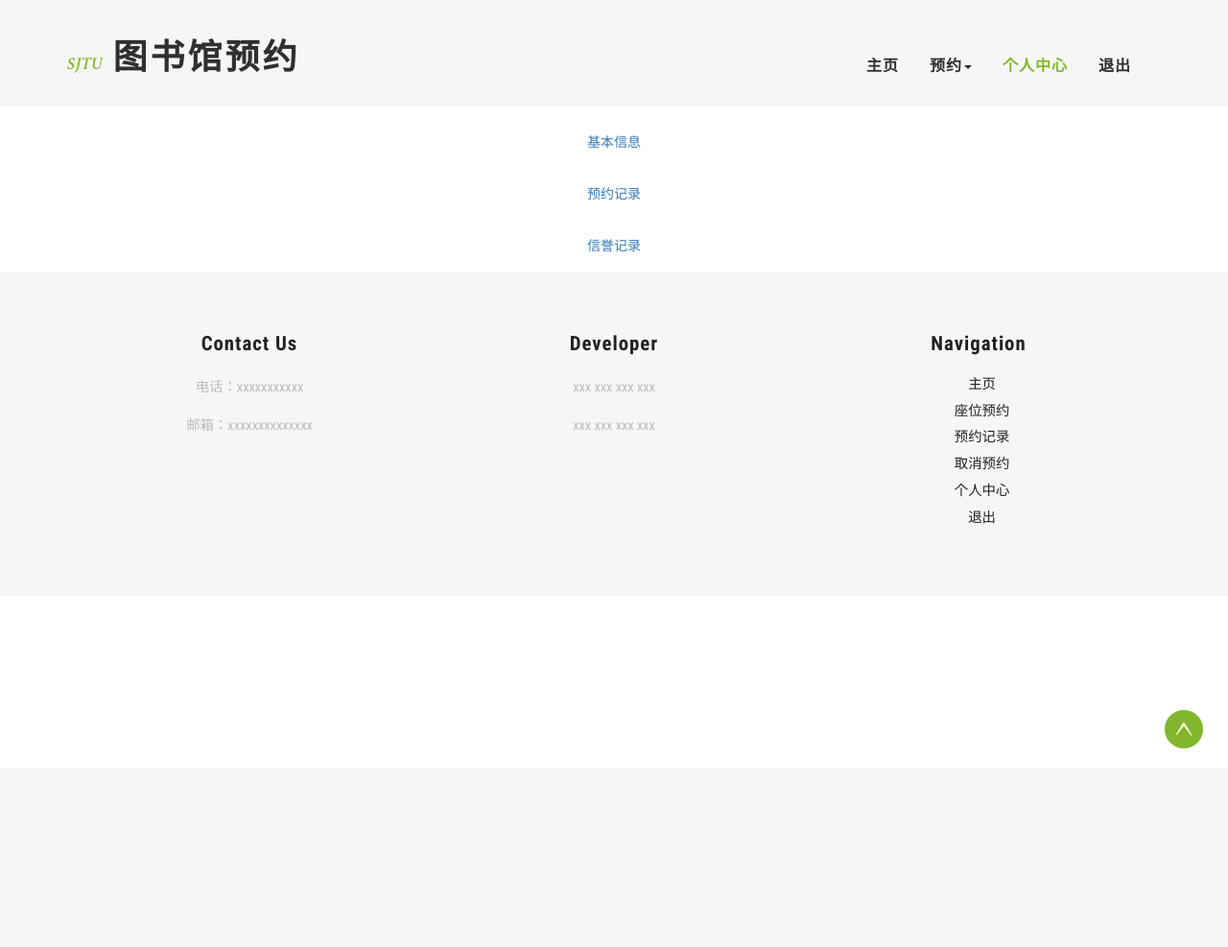
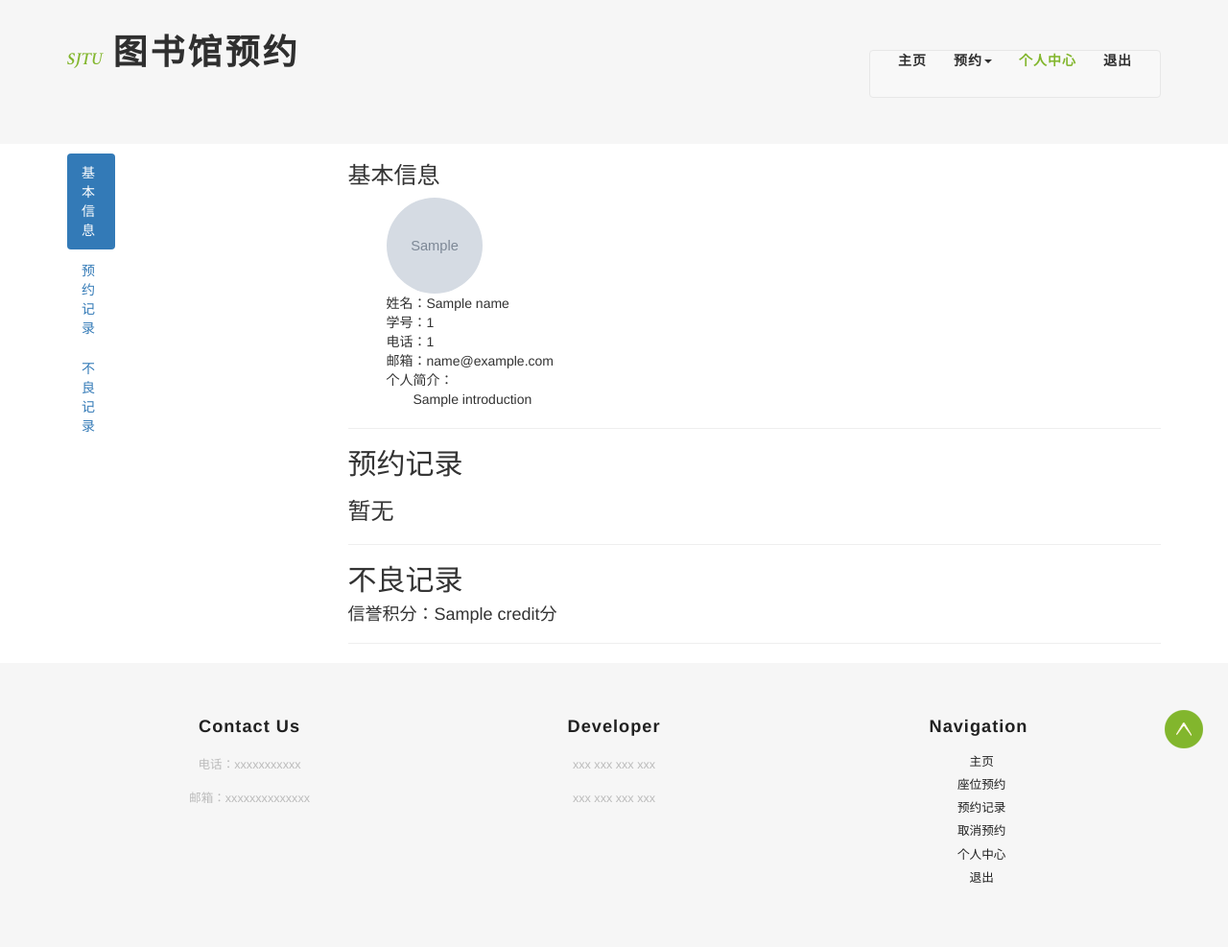
Before and after one commit to Group-18-Web-Development/Library_Reservation, a Django app: template templates/main/personal_center.html in a window 1280 px wide. Shown: the whole page at 96% size. Before the commit the page ends 780 px from the top, so only its background shows below. Run offline with Django 3.2, Linux system fonts and the light colour scheme; the template is opened without the code that fills it: most values are stand-ins (such as "Sample title", 1, 10 or a date in 2020); grey boxes marked "Sample" are stand-in pictures; some libraries are stand-ins or nearby versions.

Commit message:
个人中心以及accoun_app的修改

```diff
--- a/templates/main/personal_center.html
+++ b/templates/main/personal_center.html
@@ -3,13 +3,28 @@
 
 {% block ext_css %}
     {{ block.super }}
+    <link rel="stylesheet" href="static/css/bootstrap.min.css">
+    <style type="text/css">
+        .nav-pills {
+            width: 50px;
+        }
 
+        .nav-pills.affix-top {
+            top: 10px;
+            position: absolute;
+        }
+
+        .nav-pills.affix {
+            top: 100px;
+        }
+    </style>
 {% endblock %}
 
 
 {% block ext_js %}
     {{ block.super }}
-
+<script type="text/javascript" src="/static/js/jquery.min.js"></script>
+<script type="text/javascript" src="/static/js/bootstrap.min.js"></script>
 {% endblock %}
 
 
@@ -74,52 +89,40 @@
 
 
 {% block content %}
-    <div class="accordion" id="accordionExample">
-        <div class="card">
-            <div class="card-header" id="headingOne">
-                <h2 class="mb-0">
-                    <button class="btn btn-link btn-block text-left" type="button" data-toggle="collapse"
-                            data-target="#collapseOne" aria-expanded="false" aria-controls="collapseOne">
-                        基本信息
-                    </button>
-                </h2>
+    <div class="container">
+        <div class="row">
+            <div class="col-xs-3" id="myScrollspy">
+                <ul id="myAffix" class="nav nav-pills nav-stacked" data-spy="affix" data-offset-top="150">
+                    <li class="active"><a href="#section-1">基本信息</a></li>
+                    <li><a href="#section-2">预约记录</a></li>
+                    <li><a href="#section-3">不良记录</a></li>
+                </ul>
             </div>
+            <div class="col-xs-9">
+                <h3 id="section-1">基本信息</h3>
+                <ol style="list-style: none">
+                    <li>
+                        <div style="width:100px;height:100px;border-radius:50px;overflow:hidden;">
+                            <img src="{{ icon }} " width="100px" height="100px">
+                        </div>
+                    </li>
+                    <li>姓名：{{ name }}</li>
+                    <li>学号：{{ student_number }}</li>
+                    <li>电话：{{ phone_number }}</li>
+                    <li>邮箱：{{ mailbox }}</li>
+                    <li>个人简介：<p style="text-indent:2em">{{ introduction }}</p></li>
+                </ol>
 
-            <div id="collapseOne" class="collapse" aria-labelledby="headingOne" data-parent="#accordionExample">
-                <div class="card-body">
-                    基本信息具体内容
-                </div>
-            </div>
-        </div>
-        <div class="card">
-            <div class="card-header" id="headingTwo">
-                <h2 class="mb-0">
-                    <button class="btn btn-link btn-block text-left collapsed" type="button" data-toggle="collapse"
-                            data-target="#collapseTwo" aria-expanded="false" aria-controls="collapseTwo">
-                        预约记录
-                    </button>
-                </h2>
-            </div>
-            <div id="collapseTwo" class="collapse" aria-labelledby="headingTwo" data-parent="#accordionExample">
-                <div class="card-body">
-                    预约记录具体内容
-                </div>
-            </div>
-        </div>
-        <div class="card">
-            <div class="card-header" id="headingThree">
-                <h2 class="mb-0">
-                    <button class="btn btn-link btn-block text-left collapsed" type="button" data-toggle="collapse"
-                            data-target="#collapseThree" aria-expanded="false" aria-controls="collapseThree">
-                        信誉记录
-                    </button>
-                </h2>
-            </div>
-            <div id="collapseThree" class="collapse" aria-labelledby="headingThree" data-parent="#accordionExample">
-                <div class="card-body">
-                    信誉记录具体内容
-                </div>
+                <hr>
+                <h2 id="section-2">预约记录</h2>
+                <h3>暂无</h3>
+                <hr>
+                <h2 id="section-3">不良记录</h2>
+                <h4>信誉积分：{{ credit }}分</h4>
+
+                <hr>
             </div>
         </div>
     </div>
+
 {% endblock %}
```
Also changed, not shown: Account_App/models.py (+7 -1 lines), Center_App/views.py (+16 -1 lines), Account_App/migrations/0001_initial.py, Book_App/migrations/0001_initial.py, db.sqlite3, static/image/zhangzhe.jpg (added), static/uploads/icon/zhangzhe.jpg (added), templates/base.html (line endings or trailing spaces).
